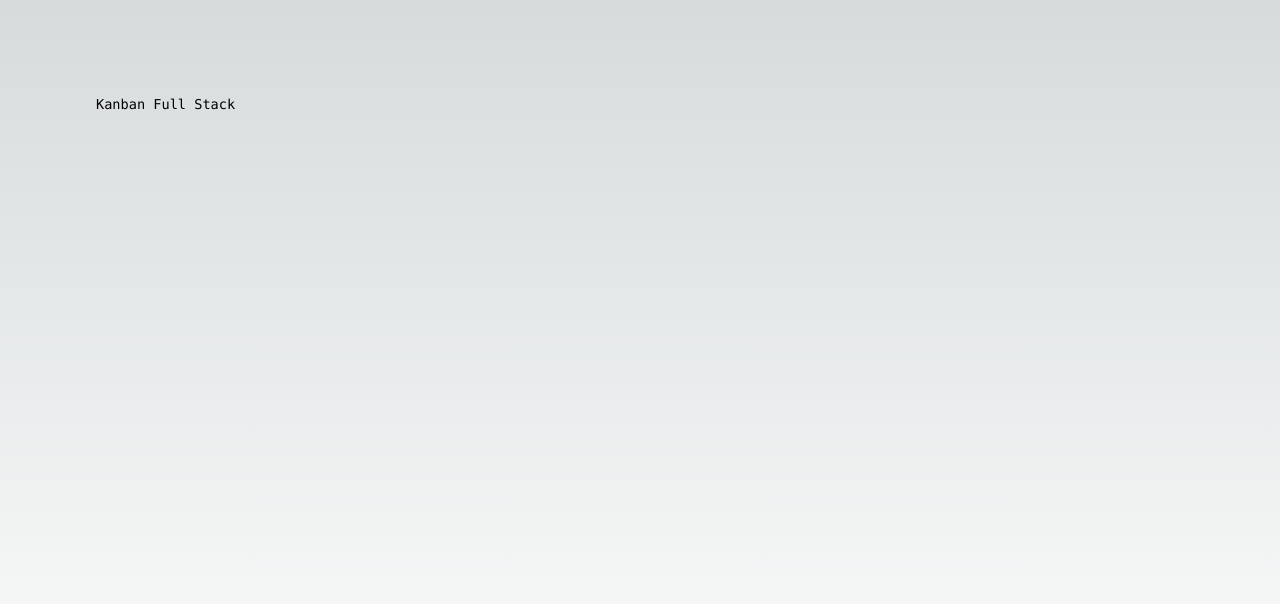
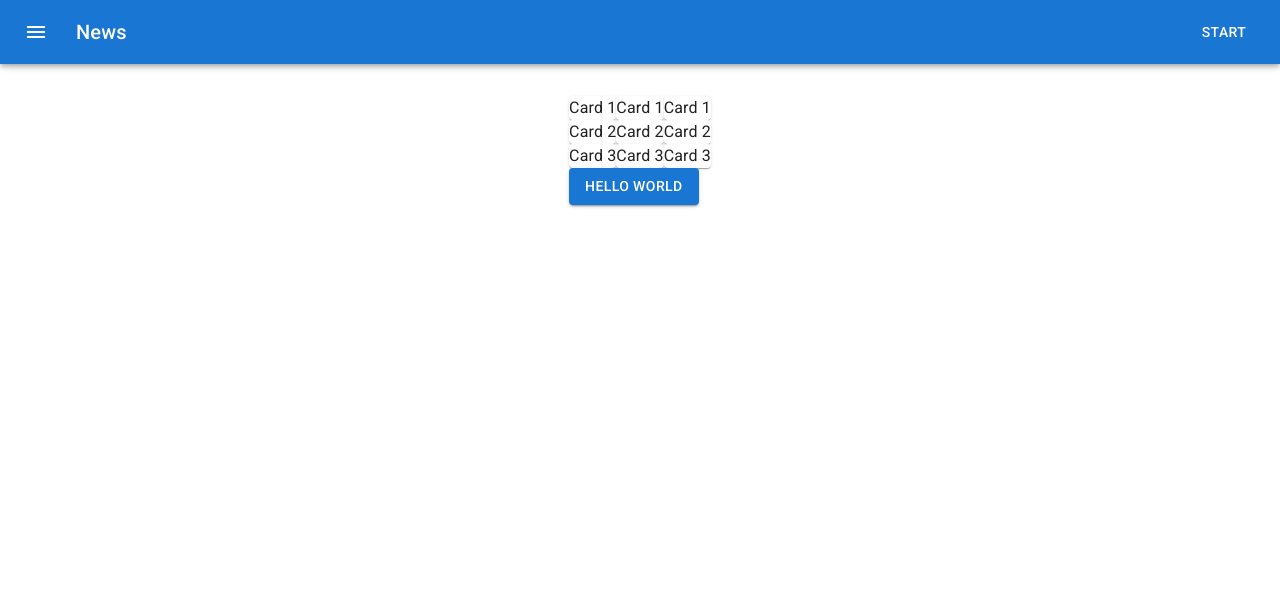
Before and after one commit to hafemeister/kanban-full-stack, a Next.js app: page / in a window 1280 px wide. Shown: the top 604 px of the page. Built offline with nearby package versions, Linux system fonts and the light colour scheme.

Commit message:
feat: scaffold out the basic app bar and main container

```diff
--- a/package.json
+++ b/package.json
@@ -9,7 +9,12 @@
     "lint": "next lint"
   },
   "dependencies": {
+    "@emotion/react": "^11.10.5",
+    "@emotion/styled": "^11.10.5",
+    "@fontsource/roboto": "^4.5.8",
     "@google-cloud/firestore": "^6.4.2",
+    "@mui/icons-material": "^5.11.0",
+    "@mui/material": "^5.11.7",
     "@next/font": "13.1.6",
     "@types/node": "18.11.18",
     "@types/react": "18.0.27",
--- a/src/pages/_document.tsx
+++ b/src/pages/_document.tsx
@@ -1,4 +1,4 @@
-import { Html, Head, Main, NextScript } from 'next/document'
+import { Html, Head, Main, NextScript } from "next/document"
 
 export default function Document() {
     return (
--- a/src/pages/index.tsx
+++ b/src/pages/index.tsx
@@ -1,8 +1,9 @@
-import Head from 'next/head'
-import { Inter } from '@next/font/google'
-import styles from '@/styles/Home.module.css'
-
-const inter = Inter({ subsets: ['latin'] })
+import Head from "next/head"
+import styles from "@/styles/Home.module.css"
+import Button from "@mui/material/Button"
+import { AppBar, Box, Card, CssBaseline, IconButton, Stack, Toolbar } from "@mui/material"
+import MenuIcon from "@mui/icons-material/Menu"
+import Typography from "@mui/material/Typography"
 
 export default function Home() {
     return (
@@ -10,13 +11,54 @@ export default function Home() {
             <Head>
                 <title>Create Next App</title>
                 <meta name="description" content="Generated by create next app" />
-        <meta name="viewport" content="width=device-width, initial-scale=1" />
+                <meta name="viewport" content="initial-scale=1, width=device-width" />
                 <link rel="icon" href="/favicon.ico" />
             </Head>
             <main className={styles.main}>
-        <div className={styles.description}>
-          Kanban Full Stack
-        </div>
+                <Box sx={{ display: "flex" }}>
+                    <CssBaseline />
+
+                    <AppBar component="nav">
+                        <Toolbar>
+                            <IconButton
+                                size="large"
+                                edge="start"
+                                color="inherit"
+                                aria-label="menu"
+                                sx={{ mr: 2 }}
+                            >
+                                <MenuIcon />
+                            </IconButton>
+                            <Typography variant="h6" component="div" sx={{ flexGrow: 1 }}>
+                                News
+                            </Typography>
+                            <Button color="inherit">Start</Button>
+                        </Toolbar>
+                    </AppBar>
+                    <Box component={"main"}>
+                        <Stack direction={"row"}>
+                            <Stack direction={"column"}>
+                                <Card>Card 1</Card>
+                                <Card>Card 2</Card>
+                                <Card>Card 3</Card>
+                            </Stack>
+
+                            <Stack direction={"column"}>
+                                <Card>Card 1</Card>
+                                <Card>Card 2</Card>
+                                <Card>Card 3</Card>
+                            </Stack>
+
+                            <Stack direction={"column"}>
+                                <Card>Card 1</Card>
+                                <Card>Card 2</Card>
+                                <Card>Card 3</Card>
+                            </Stack>
+                        </Stack>
+
+                        <Button variant="contained">Hello World</Button>
+                    </Box>
+                </Box>
             </main>
         </>
     )
```
Also changed, not shown: src/pages/_app.tsx (+7 -3 lines), 2 other files (tests, documents, lock files or other folders). Lines whose indentation alone changed are shown as unchanged.
